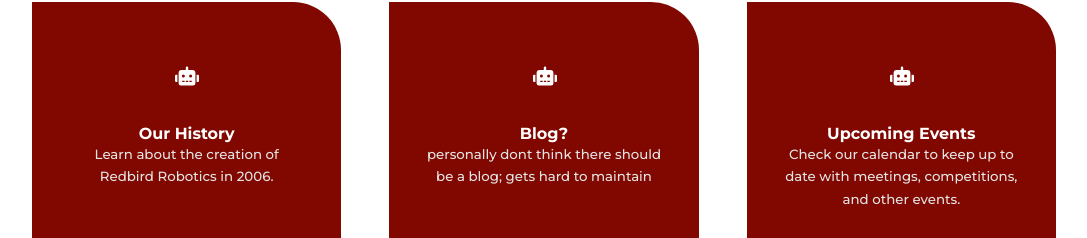
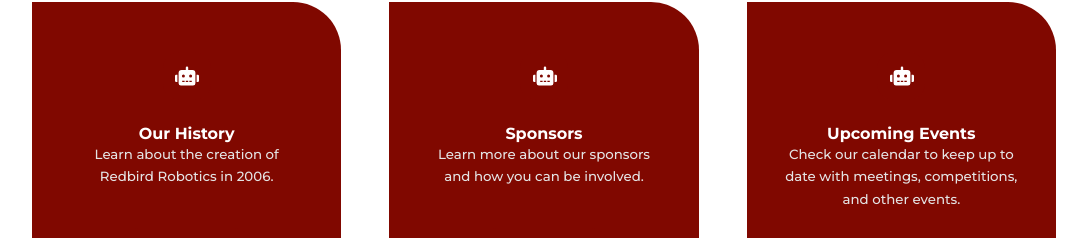
Before and after one commit to ashwadud/frc1807, a React (Create React App) app: page / in a window 1280 px wide. Shown: the part 976-1214 px from the top of the page, without its empty margins (96-1183 px from the left). Built offline with nearby package versions, Linux system fonts and the light colour scheme.

Commit message:
Sponsor Change

```diff
--- a/src/data.js
+++ b/src/data.js
@@ -38,9 +38,9 @@
     {
         id: 2,
         icon: <FaRobot/>,
-        title: "Blog?",
-        info: "personally dont think there should be a blog; gets hard to maintain",
-        path: "/programs/222"
+        title: "Sponsors",
+        info: "Learn more about our sponsors and how you can be involved.",
+        path: "/sponsors"
     },
     {
         id: 3,
```
